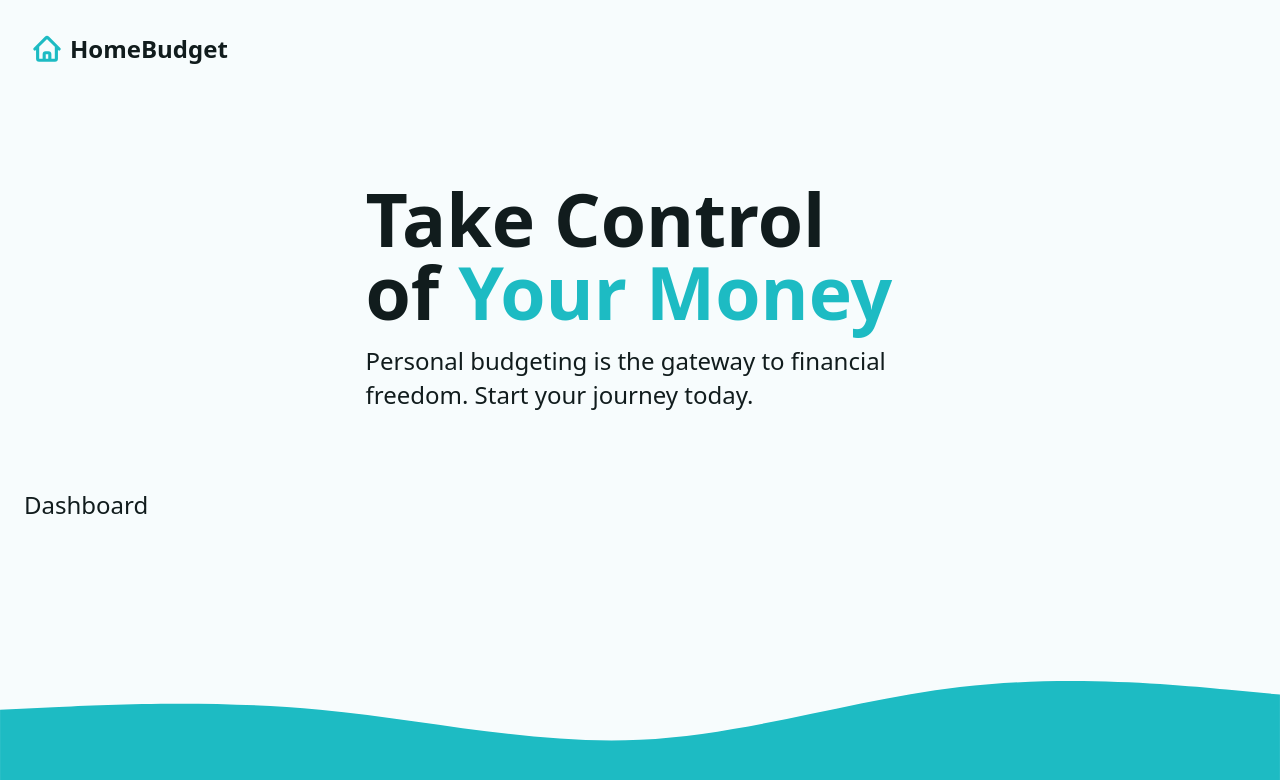
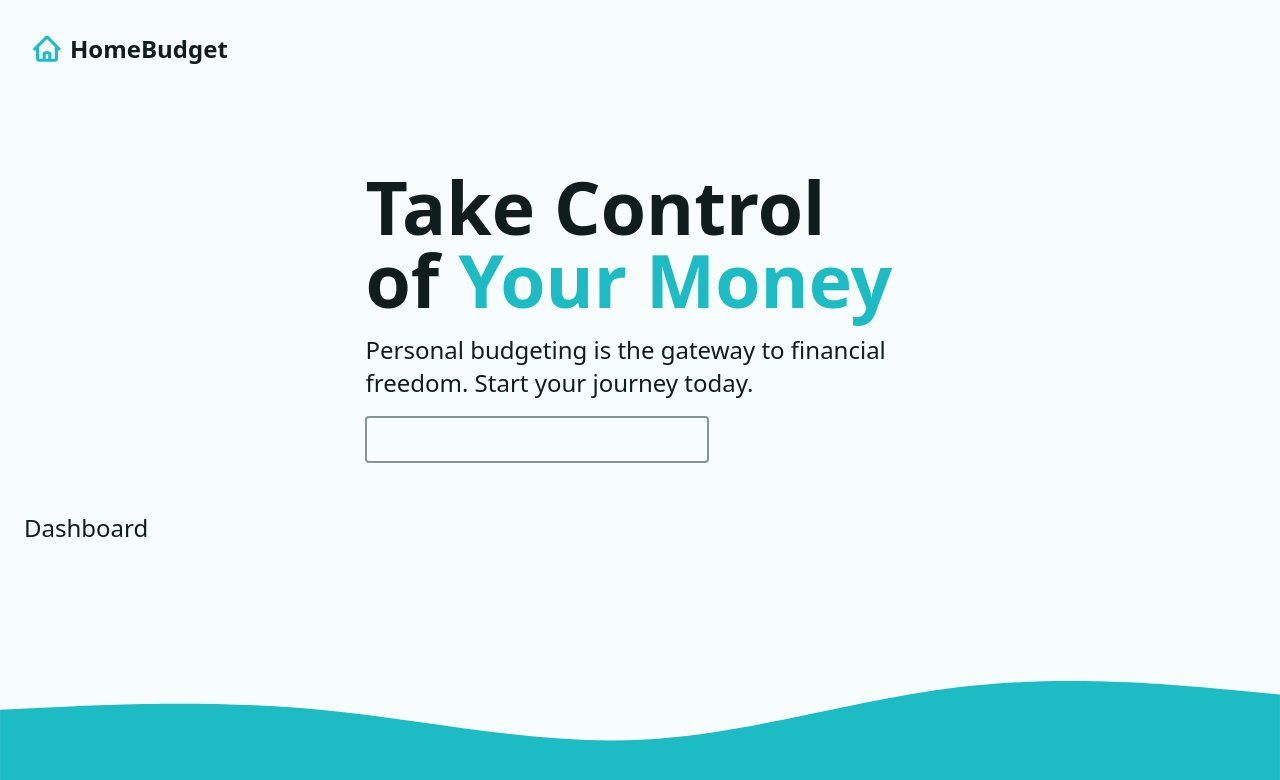
Before and after one commit to jos3ph-m/home-budget, a React (Vite) app: page / in a window 1280 px wide. Shown: the top 780 px of the page. Built offline with nearby package versions, Linux system fonts and the light colour scheme.

Commit message:
Adding a login form

```diff
--- a/src/components/Intro.jsx
+++ b/src/components/Intro.jsx
@@ -10,7 +10,9 @@ function Intro() {
         <p>
           Personal budgeting is the gateway to financial freedom.  Start your journey today.
         </p>
-        <Form method="post"></Form>
+        <Form method="post">
+          <input type="text" name="userName" />
+        </Form>
       </div>
     </div>
   )
```
